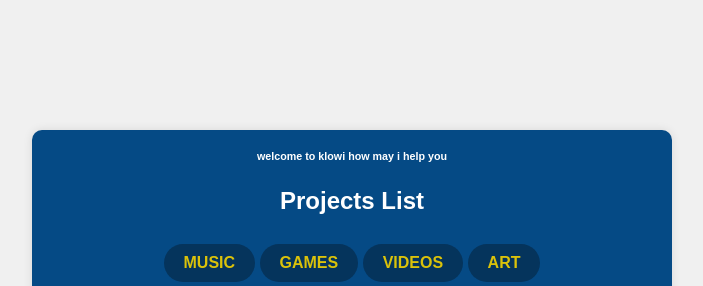
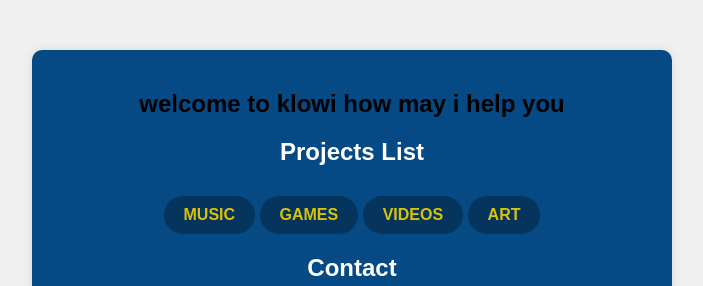
Before and after one commit to klowiclover/k, a plain HTML site: page index.html in a window 1280 px wide. Shown: the part 182-468 px from the top of the page, without its empty margins (288-991 px from the left). Drawn offline with Linux system fonts and the light colour scheme.

Commit message:
Update index.html

```diff
--- a/index.html
+++ b/index.html
@@ -1,3 +1,4 @@
+<!DOCTYPE html>
 <html lang="en">
   <head><title>I AM KLOWI</title>
   <meta charset="utf-8" />
@@ -19,16 +20,16 @@
 <body style="display: flex; flex-direction: column; align-items: center; justify-content: center; height: 100vh; margin: 0; font-family: Arial, sans-serif; background-color: #f0f0f0;">
 
     <!-- Welcome Page -->
-    <section style="width: 70%; max-width: 600px; background-color: #054a85; padding: 20px; box-shadow: 0 0 10px rgba(0, 0, 0, 0.1); text-align: center; margin-bottom: 20px; margin-top: 10%; border-radius: 10px;">
-        <h6 style="margin-top: 0; color: white;">welcome to klowi how may i help you</h6>
+    <section style="width: 70%; max-width: 600px; background-color: #054a85; padding: 20px; box-shadow: 0 0 10px rgba(0, 0, 0, 0.1); text-align: center; border-radius: 10px;">
+        <h2 class="rainbow-text">welcome to klowi how may i help you</h2>
 
-        <h2 style="margin-top: 0; color: white;">Projects List</h2>
+        <h2 style="margin-top: 5; color: white;">Projects List</h2>
         <a href="mailto:example@example.com" style="display: inline-block; padding: 10px 20px; background-color: #05345c; color: #DBC20A; text-decoration: none; border-radius: 30px; margin-top: 10px;"><strong>MUSIC</strong></a>
         <a href="mailto:example@example.com" style="display: inline-block; padding: 10px 20px; background-color: #05345c; color: #DBC20A; text-decoration: none; border-radius: 30px; margin-top: 10px;"><strong>GAMES</strong></a>
         <a href="mailto:example@example.com" style="display: inline-block; padding: 10px 20px; background-color: #05345c; color: #DBC20A; text-decoration: none; border-radius: 30px; margin-top: 10px;"><strong>VIDEOS</strong></a>
         <a href="mailto:example@example.com" style="display: inline-block; padding: 10px 20px; background-color: #05345c; color: #DBC20A; text-decoration: none; border-radius: 30px; margin-top: 10px;"><strong>ART</strong></a>
 
-        <h2 style="margin-top: 0; color: white">Contact</h2>
+        <h2 style="margin-top: 5; color: white">Contact</h2>
           <a href="https://discord.gg/XeWgdAxf6e">
         <img src="images/disc.png" alt="DICKSCORD" style="width: 10%" height: 10%" />
                     <a href="https://x.com/klowvi">
```
